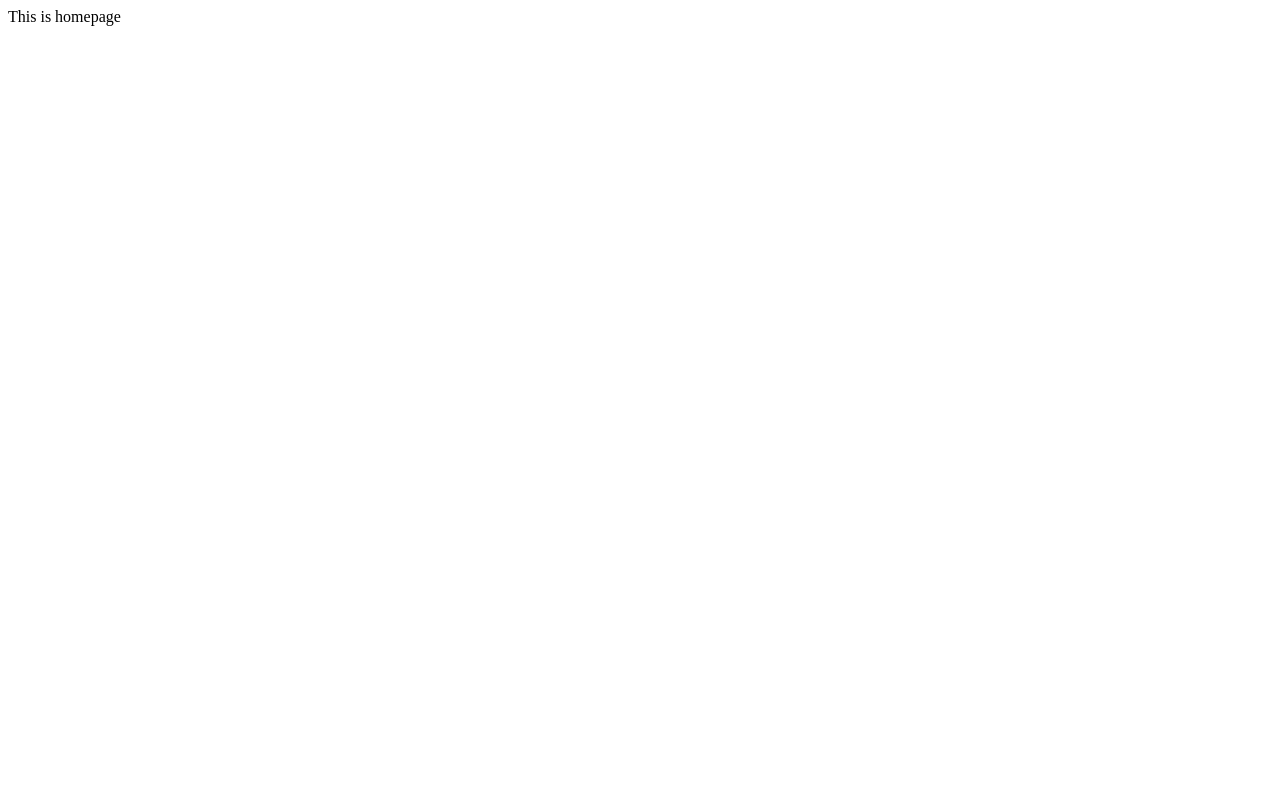
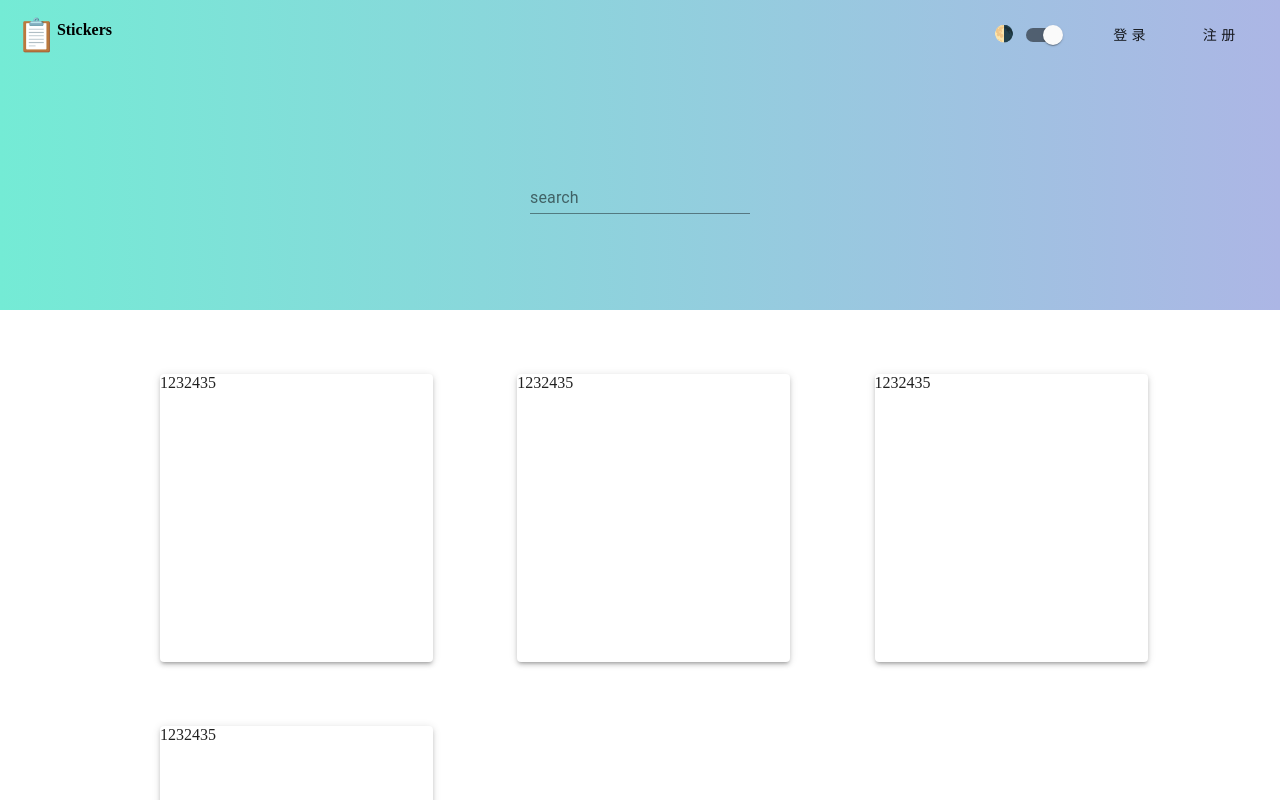
Before and after one commit to Yingnan-Liu/Stickers-fullstack, a React (Create React App) app: page / in a window 1280 px wide. Shown: the top 800 px of the page. Built offline with nearby package versions, Linux system fonts and the light colour scheme.

Commit message:
basic display

```diff
--- a/package.json
+++ b/package.json
@@ -3,6 +3,8 @@
   "version": "0.1.0",
   "private": true,
   "dependencies": {
+    "@material-ui/core": "^4.12.4",
+    "@material-ui/icons": "^4.11.3",
     "@testing-library/jest-dom": "^5.16.4",
     "@testing-library/react": "^13.1.1",
     "@testing-library/user-event": "^13.5.0",
@@ -10,6 +12,7 @@
     "react-dom": "^18.0.0",
     "react-router-dom": "^6.3.0",
     "react-scripts": "5.0.1",
+    "sass": "^1.50.1",
     "web-vitals": "^2.1.4"
   },
   "scripts": {
--- /dev/null
+++ b/src/components/Sticker/Sticker.js
@@ -0,0 +1,15 @@
+import React from "react";
+import { Paper, TextField } from "@material-ui/core";
+import "./style.scss";
+
+const Sticker = () => {
+  return (
+    <div className="sticker">
+      <Paper className="paper" elevation={3}>
+        1232435
+      </Paper>
+    </div>
+  );
+};
+
+export default Sticker;
--- /dev/null
+++ b/src/components/Sticker/style.scss
@@ -0,0 +1,8 @@
+.sticker{
+    width:100%;
+    .paper{
+        width:80%;;
+        height:18rem;
+        margin:2rem;
+    }
+}
--- /dev/null
+++ b/src/components/StickerList/StickerList.js
@@ -0,0 +1,16 @@
+import React from "react";
+import Sticker from "../Sticker/Sticker";
+import "./style.scss";
+
+const Stickerlist = () => {
+  return (
+    <div className="sticker-list">
+      <Sticker />
+      <Sticker />
+      <Sticker />
+      <Sticker />
+    </div>
+  );
+};
+
+export default Stickerlist;
--- /dev/null
+++ b/src/components/StickerList/style.scss
@@ -0,0 +1,15 @@
+$resize-width:1000px;
+.sticker-list{
+    width:80vw;
+    margin:2rem 2rem;
+    display: grid;
+    grid-template-columns: repeat(3,33.33%);
+    column-gap: 1rem;
+    justify-items: center;
+}
+
+@media(max-width:$resize-width){
+    .sticker-list{
+        grid-template-columns: repeat(2,50%);
+    }
+}
--- /dev/null
+++ b/src/index.scss
@@ -0,0 +1,14 @@
+body{
+    height:100vh;
+    padding: 0;
+    margin:0;
+    scroll-behavior: smooth;
+    &::-webkit-scrollbar{
+        width:8px;
+    }
+    &::-webkit-scrollbar-thumb{
+        background: rgb(224, 223, 223); // 滑块颜色
+        border-radius: 5px; // 滑块圆角
+    }
+
+}
--- a/src/pages/Home/Home.js
+++ b/src/pages/Home/Home.js
@@ -1,7 +1,39 @@
 import React from "react";
+import { Switch, Button, TextField } from "@material-ui/core";
+import StickerList from "../../components/StickerList/StickerList";
+import "./style.scss";
 
 const Home = () => {
-  return <div>This is homepage</div>;
+  return (
+    <div className="page">
+      <div className="header">
+        <div className="top-bar">
+          <div className="title">
+            <h4 className="logo">📋 </h4>
+            <h4 className="titlename">Stickers</h4>
+          </div>
+          <ul className="btn-area">
+            <li className="theme">
+              <span>🌗</span>
+              <Switch defaultChecked color="default" />
+            </li>
+            <li className="login">
+              <Button>登 录</Button>
+            </li>
+            <li className="register">
+              <Button>注 册</Button>
+            </li>
+          </ul>
+        </div>
+        <div className="search-area">
+          <TextField id="standard-basic" label="search" />
+        </div>
+      </div>
+      <div className="sticker-list-area">
+        <StickerList />
+      </div>
+    </div>
+  );
 };
 
 export default Home;
--- /dev/null
+++ b/src/pages/Home/style.scss
@@ -0,0 +1,38 @@
+
+.header{
+    background: linear-gradient(to right, #74ebd5, #acb6e5)
+    ;
+    .top-bar {
+        display: flex;
+        margin: 0 1rem 0 1rem;
+        justify-content:space-between;
+        .title{
+            width:6rem;
+            display: flex;
+            justify-content: space-around;
+            .logo{
+                font-size: 2rem;
+                margin: auto;
+            }
+        }
+      .btn-area {
+        list-style: none;
+        li{
+            display: inline-block;
+            margin:0 0.8rem 0 0.8rem
+        }
+      }
+    }
+    .search-area{
+        display: flex;
+        justify-content: center;
+        align-items: center;
+        height:15rem;
+    }
+}
+
+.sticker-list-area{
+    width:100vw;
+    display:flex;
+    justify-content: center;
+}
```
Also changed, not shown: src/index.js (+5 -5 lines), 1 other file (tests, documents, lock files or other folders).
